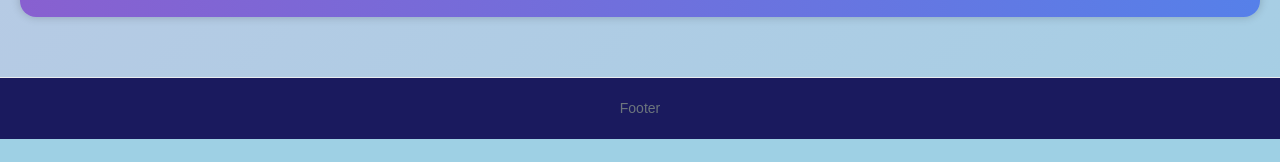
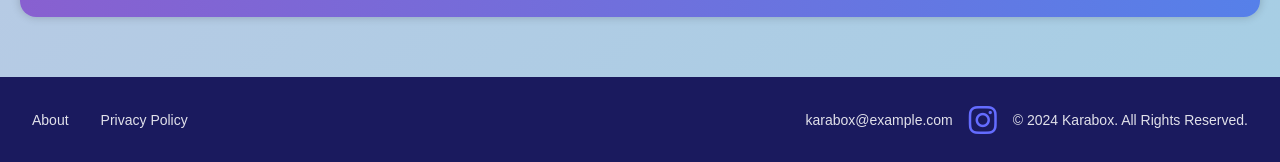
Before and after one commit to yoannLafore/karabox_website, a React (Vite) app in the folder app/: page / in a window 1280 px wide. Shown: the part 1599-1761 px from the top of the page. Before the commit the page ends 1738 px from the top, so only its background shows below. Built offline with nearby package versions, Linux system fonts and the light colour scheme.

Commit message:
feat(footer): add footer main placeholders

```diff
--- a/app/src/components/footer/Footer.module.scss
+++ b/app/src/components/footer/Footer.module.scss
@@ -1,9 +1,9 @@
+@import '../../styles/variables.scss';
+
 footer {
+  display: flex;
   padding: 20px 0;
-  text-align: center;
-  color: #6c757d;
   font-size: 14px;
-  border-top: 1px solid #e9ecef;
   margin-top: 20px;
   position: relative;
   bottom: 0;
@@ -11,4 +11,55 @@ footer {
   left: 0;
   right: 0;
   z-index: 10;
+
+  flex-direction: row;
+  justify-content: space-between;
+  align-items: center;
 }
+
+.description {
+  display: flex;
+  flex-direction: row;
+  margin-inline: 2rem;
+
+  .about {
+    cursor: pointer;
+
+    &:hover {
+      color: $on-footer;
+    }
+  }
+
+  .privacy {
+    cursor: pointer;
+    margin-left: 2rem;
+
+    &:hover {
+      color: $on-footer;
+    }
+  }
+}
+
+.contact-info {
+  display: flex;
+  flex-direction: row;
+  margin-inline: 2rem;
+  align-items: center;
+
+  .email {
+    cursor: pointer;
+    margin-left: 0.2rem;
+  }
+
+  .social-media {
+    display: flex;
+    flex-direction: row;
+    margin-left: 1rem;
+
+    font-size: 2rem;
+  }
+
+  .copyright {
+    margin-left: 1rem;
+  }
+}
--- a/app/src/components/footer/Footer.tsx
+++ b/app/src/components/footer/Footer.tsx
@@ -1,9 +1,33 @@
-import './Footer.module.scss';
+import styles from './Footer.module.scss';
+
+function Instagram() {
+  const insta_account_link = 'https://instagram.com/yourprofile';
+
+  return (
+    <a href={insta_account_link} target="_blank" rel="noopener noreferrer">
+      <i className="fab fa-instagram"></i>
+    </a>
+  );
+}
 
 function Footer() {
   return (
     <footer>
-      <p>Footer</p>
+      <div className={styles['description']}>
+        <p className={styles['about']}>About</p>
+        <p className={styles['privacy']}>Privacy Policy</p>
+      </div>
+      <div className={styles['sponsors']}></div>
+      <div className={styles['contact-info']}>
+        <p className={styles['email']}>karabox@example.com</p>
+        <div className={styles['social-media']}>
+          <Instagram />
+        </div>
+
+        <p className={styles['copyright']}>
+          &copy; 2024 Karabox. All Rights Reserved.
+        </p>
+      </div>
     </footer>
   );
 }
--- a/app/src/styles/_variables.scss
+++ b/app/src/styles/_variables.scss
@@ -14,4 +14,7 @@ $on-primary-light: #fff7c0;
 $very-dark-accent: #01234e;
 
 $footer-background: #1a1a5e;
+$on-footer: #66b2ff;
+
 $header-background: #1a1a5e;
+$on-header: #66b2ff;
```
